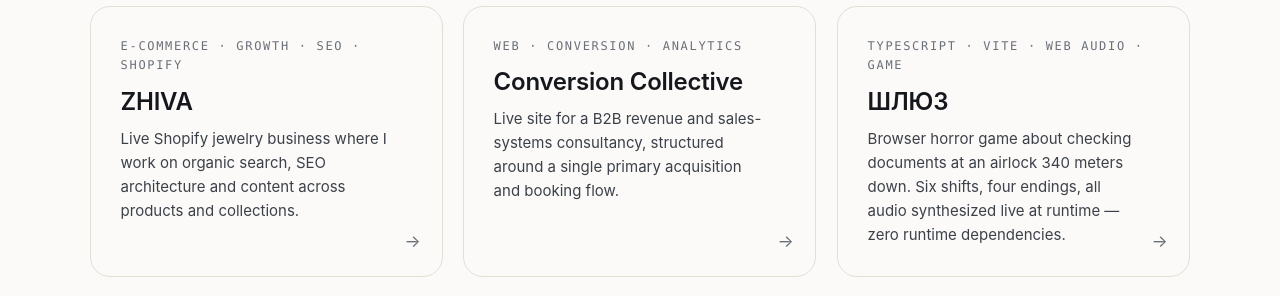
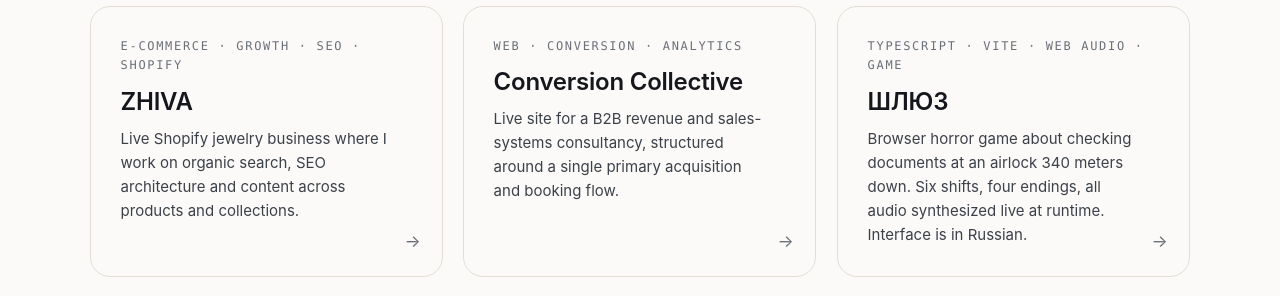
Before and after one commit to Takeshhii/artem-portfolio, an Astro site: page / in a window 1280 px wide. Shown: the part 5020-5316 px from the top of the page. Built offline with nearby package versions, Linux system fonts and the light colour scheme; Astro itself is replaced by a stand-in of ours.

Commit message:
Note that ШЛЮЗ's interface is in Russian

```diff
--- a/src/pages/index.astro
+++ b/src/pages/index.astro
@@ -47,7 +47,7 @@ const projects = [
   {
     title: 'ШЛЮЗ',
     meta: 'TypeScript · Vite · Web Audio · Game',
-    body: 'Browser horror game about checking documents at an airlock 340 meters down. Six shifts, four endings, all audio synthesized live at runtime — zero runtime dependencies.',
+    body: 'Browser horror game about checking documents at an airlock 340 meters down. Six shifts, four endings, all audio synthesized live at runtime. Interface is in Russian.',
     href: 'https://dulcet-gnome-4fb2f6.netlify.app/',
     external: true,
   },
```
